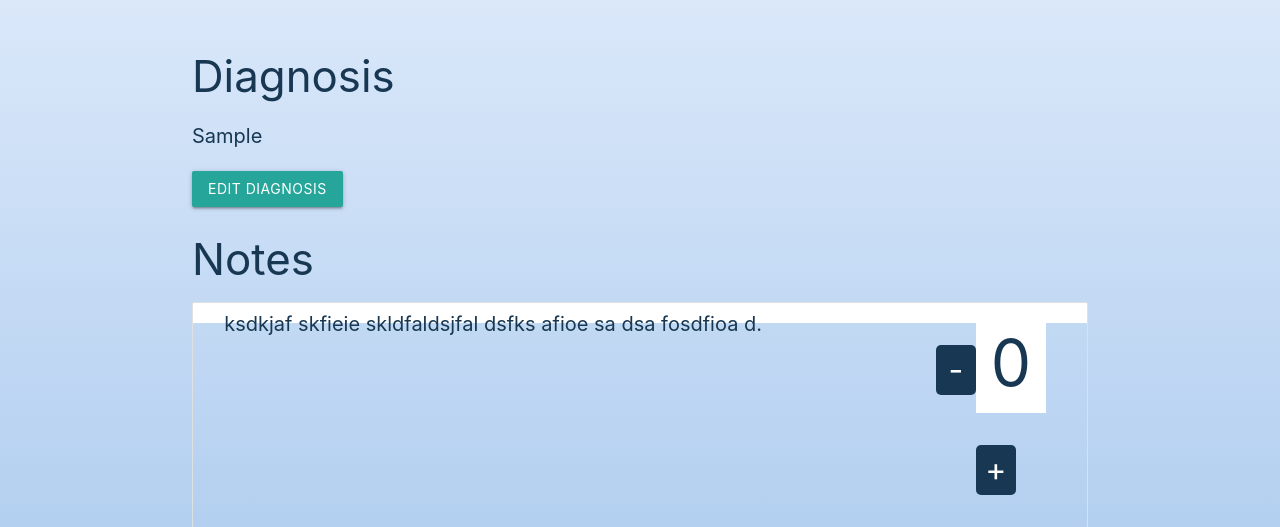
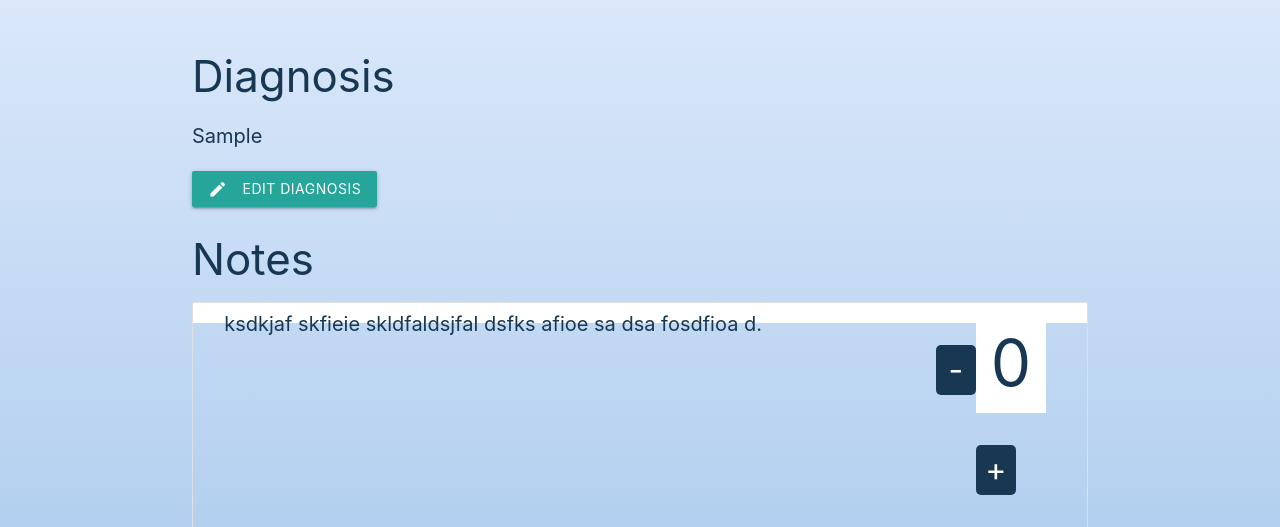
Before and after one commit to Siskat/Hira, a Flask app: page /records/1 in a window 1280 px wide. Shown: the part 177-704 px from the top of the page. Run offline with Flask 2, Linux system fonts and the light colour scheme; tables that the repository leaves empty hold one stand-in row (values such as "Sample post"); some libraries are stand-ins or nearby versions.

Commit message:
Fixed modal popup

```diff
--- a/backend/static/js/main.js
+++ b/backend/static/js/main.js
@@ -36,10 +36,10 @@ $(function () {
     $("#count").text(counter);
   });
 
-  // $(document).ready(function(){
-  //     // the "href" attribute of .modal-trigger must specify the modal ID that wants to be triggered
-  //     $('.modal-trigger').leanModal();
-  // });
+  $(document).ready(function(){
+      // the "href" attribute of .modal-trigger must specify the modal ID that wants to be triggered
+      $('.modal-trigger').leanModal();
+  });
 
 });
 
--- a/backend/templates/records.html
+++ b/backend/templates/records.html
@@ -9,7 +9,7 @@
   <div class="row">
     <h3>Diagnosis</h3>
     <p>{{x.diagnosis}}</p>
-    <button class="waves-effect waves-light btn modal-trigger" data-target="modal1">Edit Diagnosis</button>
+    <button class="waves-effect waves-light btn modal-trigger" data-target="modal1"><i class="material-icons left">create</i> Edit Diagnosis</button>
   <!-- Modal Structure -->
   <div id="modal1" class="modal">
     <div class="modal-content">
```
